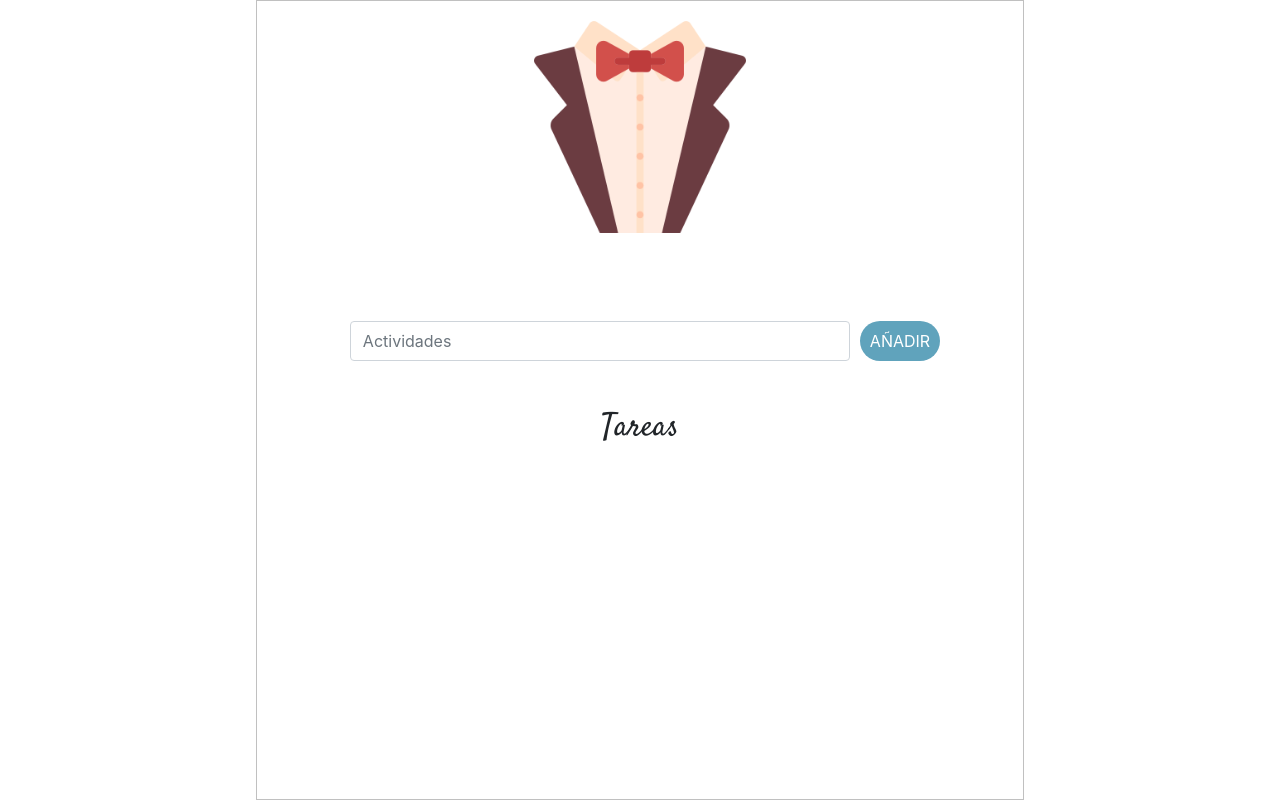
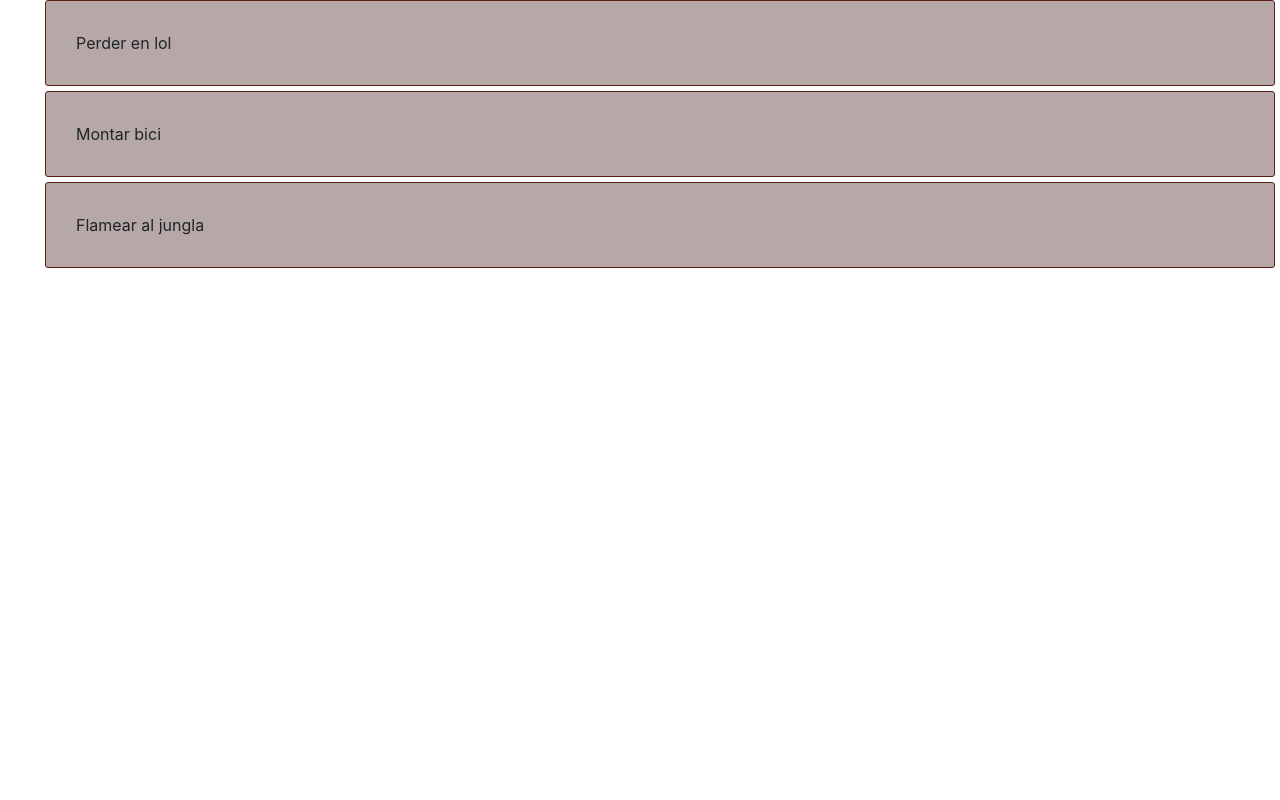
Before and after one commit to Ciber-daniel/To-Do, a plain HTML site: page eraser.html in a window 1280 px wide. Drawn offline with nearby package versions, Linux system fonts and the light colour scheme.

Commit message:
revision

```diff
--- a/eraser.html
+++ b/eraser.html
@@ -8,31 +8,12 @@
     <title>To-Do()</title>
 </head>
 <body>
-    <div class="content">
-        <div class="image_container">
-            <img src="./image/pngocean.com.png" alt="">
-        </div>
-                <br>
-                <br>
-        <div class="input_and_btn">
-                <div class="container_input">
-                    <input name="data" type="text" class="form-control" id="formGroupExampleInput" placeholder="Actividades">
-                </div>
-                <div class="container_btn">
-                    <a href="#" id="btn" class="add_btn">añadir</a>
-                </div>
-        </div>
-        <div class="to_do">
-            <div class="to_do_options">
-                <div class="title_container">
-                    <h2>Tareas</h2>
-                </div>
-            </div>
-        </div>
-    </div>
+    <ul id="tareas-container">
+
+    </ul>
     <script src="https://code.jquery.com/jquery-3.4.1.slim.min.js" integrity="sha384-J6qa4849blE2+poT4WnyKhv5vZF5SrPo0iEjwBvKU7imGFAV0wwj1yYfoRSJoZ+n" crossorigin="anonymous"></script>
     <script src="https://cdn.jsdelivr.net/npm/popper.js@1.16.0/dist/umd/popper.min.js" integrity="sha384-Q6E9RHvbIyZFJoft+2mJbHaEWldlvI9IOYy5n3zV9zzTtmI3UksdQRVvoxMfooAo" crossorigin="anonymous"></script>
     <script src="https://stackpath.bootstrapcdn.com/bootstrap/4.4.1/js/bootstrap.min.js" integrity="sha384-wfSDF2E50Y2D1uUdj0O3uMBJnjuUD4Ih7YwaYd1iqfktj0Uod8GCExl3Og8ifwB6" crossorigin="anonymous"></script>
-    <!-- <script src="./script's/script.js"></script> -->
+    <script src="./js/newone.js"></script>
 </body>
 </html>
--- /dev/null
+++ b/js/newone.js
@@ -0,0 +1,24 @@
+const tareas = [
+    { descripcion: 'Perder en lol', completada: false, },
+    { descripcion: 'Montar bici', completada: false, },
+    { descripcion: 'Flamear al jungla', completada: false, },
+];
+
+
+function mostrarTareas() {
+    const tareasContainer = document.getElementById('tareas-container');
+
+    tareasContainer.innerHTML = tareas.filter((tarea) => tarea.completada === false).map((tarea) => `<li class="tarea">${tarea.descripcion}</li>`).join('')
+
+    const tareasElements = document.getElementsByClassName('tarea');
+
+    for (let i = 0; i < tareasElements.length; i++) {
+        const tareaElement = tareasElements[i];
+        tareaElement.addEventListener('click', () => {
+            tareas[i].completada = true;
+            mostrarTareas();
+        })
+    }
+}
+
+mostrarTareas();
```
Also changed, not shown: index.html (+20 -9 lines), js/script.js (renamed from script's/script.js, +10 -3 lines).
